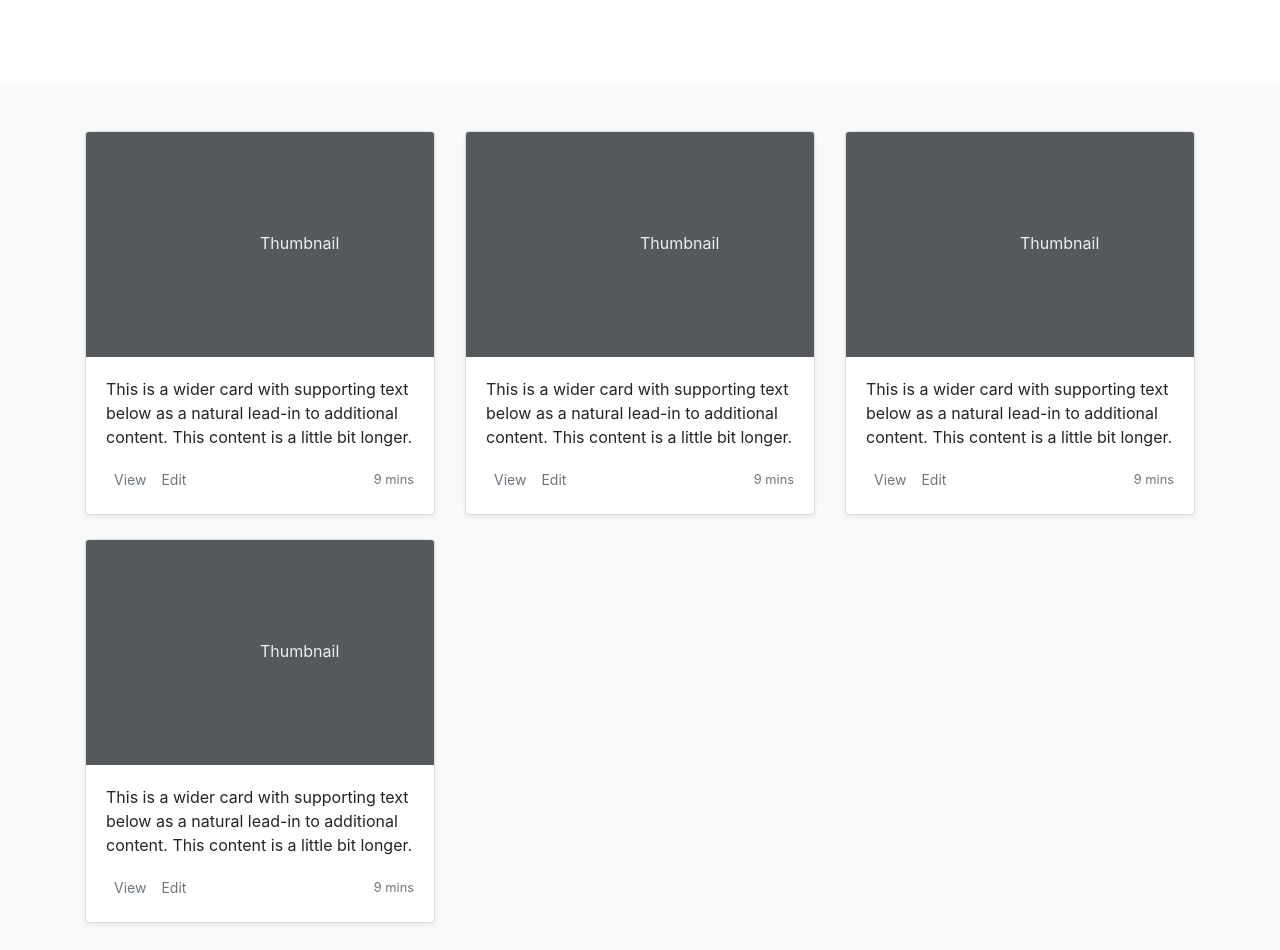
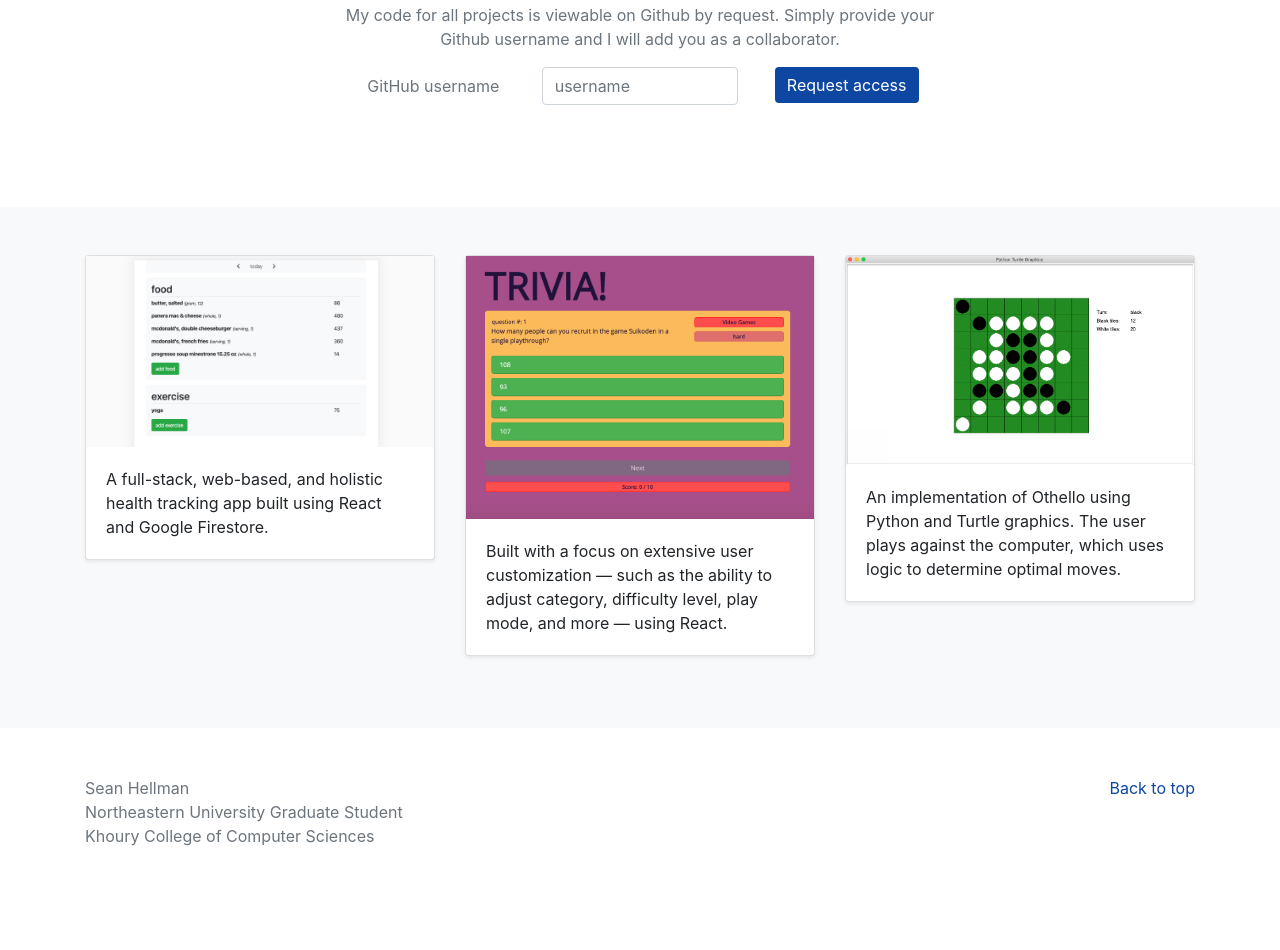
Before and after one commit to seanhellman/seanhellman.github.io, a plain HTML site: page index.html in a window 1280 px wide. Shown: the part 354-1304 px from the top of the page. After the commit the page ends 1254 px from the top, so only its background shows below. Drawn offline with nearby package versions, Linux system fonts and the light colour scheme.

Commit message:
project images, github access form

```diff
--- a/index.html
+++ b/index.html
@@ -114,9 +114,44 @@
             <br />Please, take a look.
           </p>
           <p>
-            <a href="mailto:hellman.s@husky.neu.edu" class="btn btn-primary my-2">Contact</a>
-            <a href="sean_hellman_resume.pdf" class="btn btn-secondary my-2">Resume</a>
+            <a
+              href="mailto:hellman.s@husky.neu.edu"
+              class="btn btn-primary my-2"
+              >Contact</a
+            >
+            <a href="sean_hellman_resume.pdf" class="btn btn-secondary my-2"
+              >Resume</a
+            >
           </p>
+          <p class="text-muted">
+            My code for all projects is viewable on Github by request. Simply
+            provide your Github username and I will add you as a collaborator.
+          </p>
+          <form action="https://formspree.io/mnerdrqx" method="POST">
+            <div class="form-row">
+              <div class="col">
+                <p class="text-muted form-control-plaintext">GitHub username</p>
+              </div>
+              <div class="col">
+                <input
+                  type="text"
+                  name="username"
+                  class="form-control"
+                  placeholder="username"
+                />
+              </div>
+              <div class="col">
+                <button type="submit" class="btn btn-primary mb-2" value="Send">
+                  Request access
+                </button>
+              </div>
+            </div>
+            <!-- <form action="https://formspree.io/mnerdrqx" method="POST">
+              <input type="text" name="name">
+              <input type="email" name="_replyto">
+              <input type="submit" value="Send">
+            </form> -->
+          </form>
         </div>
       </section>
 
@@ -127,29 +162,17 @@
             <!-- project 1 -->
             <div class="col-md-4">
               <div class="card mb-4 shadow-sm">
-                <svg
-                  class="bd-placeholder-img card-img-top"
-                  width="100%"
-                  height="225"
-                  xmlns="http://www.w3.org/2000/svg"
-                  preserveAspectRatio="xMidYMid slice"
-                  focusable="false"
-                  role="img"
-                  aria-label="Placeholder: Thumbnail"
-                >
-                  <title>Placeholder</title>
-                  <rect width="100%" height="100%" fill="#55595c" />
-                  <text x="50%" y="50%" fill="#eceeef" dy=".3em">
-                    Thumbnail
-                  </text>
-                </svg>
+                <img
+                  src="/images/healthapp.png"
+                  class="img-fluid"
+                  alt="Social Health App"
+                />
                 <div class="card-body">
                   <p class="card-text">
-                    This is a wider card with supporting text below as a natural
-                    lead-in to additional content. This content is a little bit
-                    longer.
+                    A full-stack, web-based, and holistic health tracking app
+                    built using React and Google Firestore.
                   </p>
-                  <div
+                  <!-- <div
                     class="d-flex justify-content-between align-items-center"
                   >
                     <div class="btn-group">
@@ -159,15 +182,8 @@
                       >
                         View
                       </button>
-                      <button
-                        type="button"
-                        class="btn btn-sm btn-outline-secondary"
-                      >
-                        Edit
-                      </button>
                     </div>
-                    <small class="text-muted">9 mins</small>
-                  </div>
+                  </div> -->
                 </div>
               </div>
             </div>
@@ -175,47 +191,17 @@
             <!-- project 2 -->
             <div class="col-md-4">
               <div class="card mb-4 shadow-sm">
-                <svg
-                  class="bd-placeholder-img card-img-top"
-                  width="100%"
-                  height="225"
-                  xmlns="http://www.w3.org/2000/svg"
-                  preserveAspectRatio="xMidYMid slice"
-                  focusable="false"
-                  role="img"
-                  aria-label="Placeholder: Thumbnail"
-                >
-                  <title>Placeholder</title>
-                  <rect width="100%" height="100%" fill="#55595c" />
-                  <text x="50%" y="50%" fill="#eceeef" dy=".3em">
-                    Thumbnail
-                  </text>
-                </svg>
+                <img
+                  src="/images/trivia.png"
+                  class="img-fluid"
+                  alt="Trivia App"
+                />
                 <div class="card-body">
                   <p class="card-text">
-                    This is a wider card with supporting text below as a natural
-                    lead-in to additional content. This content is a little bit
-                    longer.
+                    Built with a focus on extensive user customization — such as
+                    the ability to adjust category, difficulty level, play mode,
+                    and more — using React.
                   </p>
-                  <div
-                    class="d-flex justify-content-between align-items-center"
-                  >
-                    <div class="btn-group">
-                      <button
-                        type="button"
-                        class="btn btn-sm btn-outline-secondary"
-                      >
-                        View
-                      </button>
-                      <button
-                        type="button"
-                        class="btn btn-sm btn-outline-secondary"
-                      >
-                        Edit
-                      </button>
-                    </div>
-                    <small class="text-muted">9 mins</small>
-                  </div>
                 </div>
               </div>
             </div>
@@ -223,95 +209,17 @@
             <!-- project 3 -->
             <div class="col-md-4">
               <div class="card mb-4 shadow-sm">
-                <svg
-                  class="bd-placeholder-img card-img-top"
-                  width="100%"
-                  height="225"
-                  xmlns="http://www.w3.org/2000/svg"
-                  preserveAspectRatio="xMidYMid slice"
-                  focusable="false"
-                  role="img"
-                  aria-label="Placeholder: Thumbnail"
-                >
-                  <title>Placeholder</title>
-                  <rect width="100%" height="100%" fill="#55595c" />
-                  <text x="50%" y="50%" fill="#eceeef" dy=".3em">
-                    Thumbnail
-                  </text>
-                </svg>
+                <img
+                  src="/images/othello.png"
+                  class="img-fluid"
+                  alt="Othello"
+                />
                 <div class="card-body">
                   <p class="card-text">
-                    This is a wider card with supporting text below as a natural
-                    lead-in to additional content. This content is a little bit
-                    longer.
+                    An implementation of Othello using Python and Turtle
+                    graphics. The user plays against the computer, which uses
+                    logic to determine optimal moves.
                   </p>
-                  <div
-                    class="d-flex justify-content-between align-items-center"
-                  >
-                    <div class="btn-group">
-                      <button
-                        type="button"
-                        class="btn btn-sm btn-outline-secondary"
-                      >
-                        View
-                      </button>
-                      <button
-                        type="button"
-                        class="btn btn-sm btn-outline-secondary"
-                      >
-                        Edit
-                      </button>
-                    </div>
-                    <small class="text-muted">9 mins</small>
-                  </div>
-                </div>
-              </div>
-            </div>
-
-            <!-- project 4 -->
-            <div class="col-md-4">
-              <div class="card mb-4 shadow-sm">
-                <svg
-                  class="bd-placeholder-img card-img-top"
-                  width="100%"
-                  height="225"
-                  xmlns="http://www.w3.org/2000/svg"
-                  preserveAspectRatio="xMidYMid slice"
-                  focusable="false"
-                  role="img"
-                  aria-label="Placeholder: Thumbnail"
-                >
-                  <title>Placeholder</title>
-                  <rect width="100%" height="100%" fill="#55595c" />
-                  <text x="50%" y="50%" fill="#eceeef" dy=".3em">
-                    Thumbnail
-                  </text>
-                </svg>
-                <div class="card-body">
-                  <p class="card-text">
-                    This is a wider card with supporting text below as a natural
-                    lead-in to additional content. This content is a little bit
-                    longer.
-                  </p>
-                  <div
-                    class="d-flex justify-content-between align-items-center"
-                  >
-                    <div class="btn-group">
-                      <button
-                        type="button"
-                        class="btn btn-sm btn-outline-secondary"
-                      >
-                        View
-                      </button>
-                      <button
-                        type="button"
-                        class="btn btn-sm btn-outline-secondary"
-                      >
-                        Edit
-                      </button>
-                    </div>
-                    <small class="text-muted">9 mins</small>
-                  </div>
                 </div>
               </div>
             </div>
```
Also changed, not shown: images/healthapp.png (added), images/othello.png (added), images/trivia.png (added).
